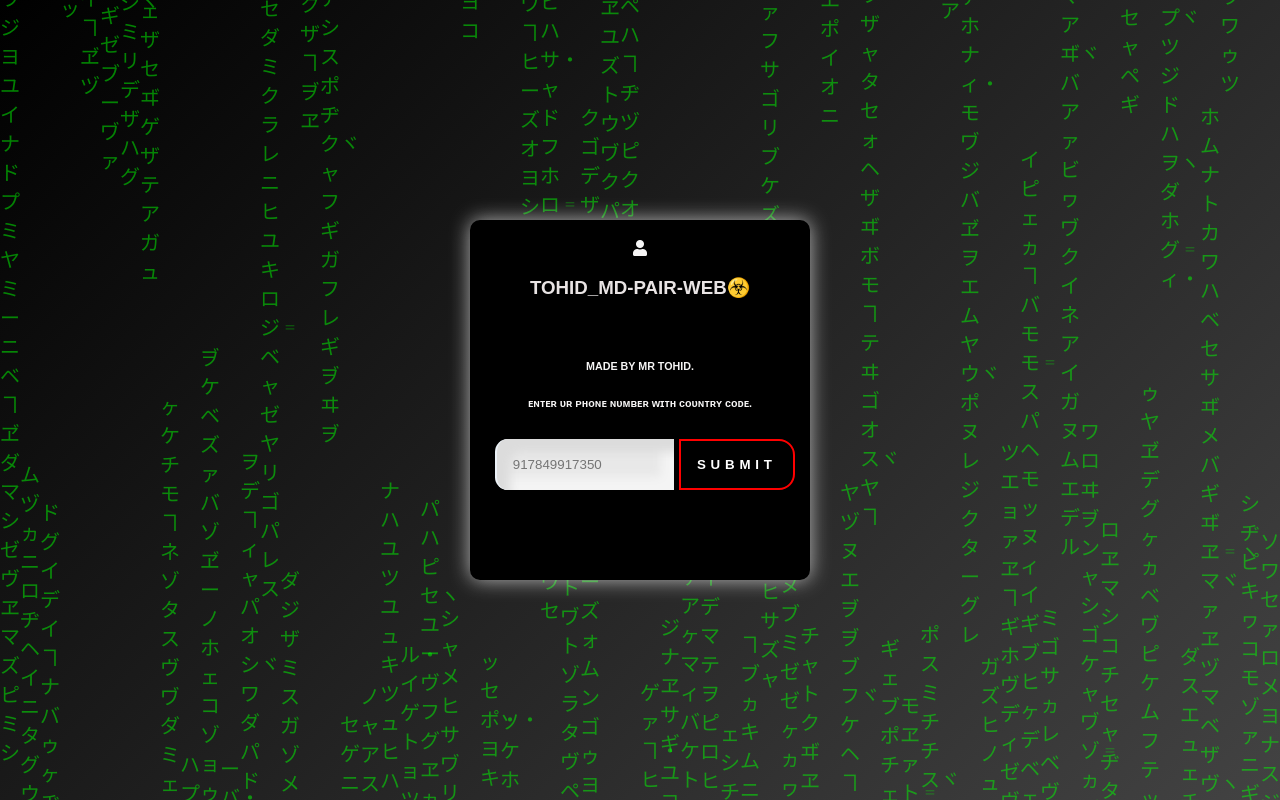
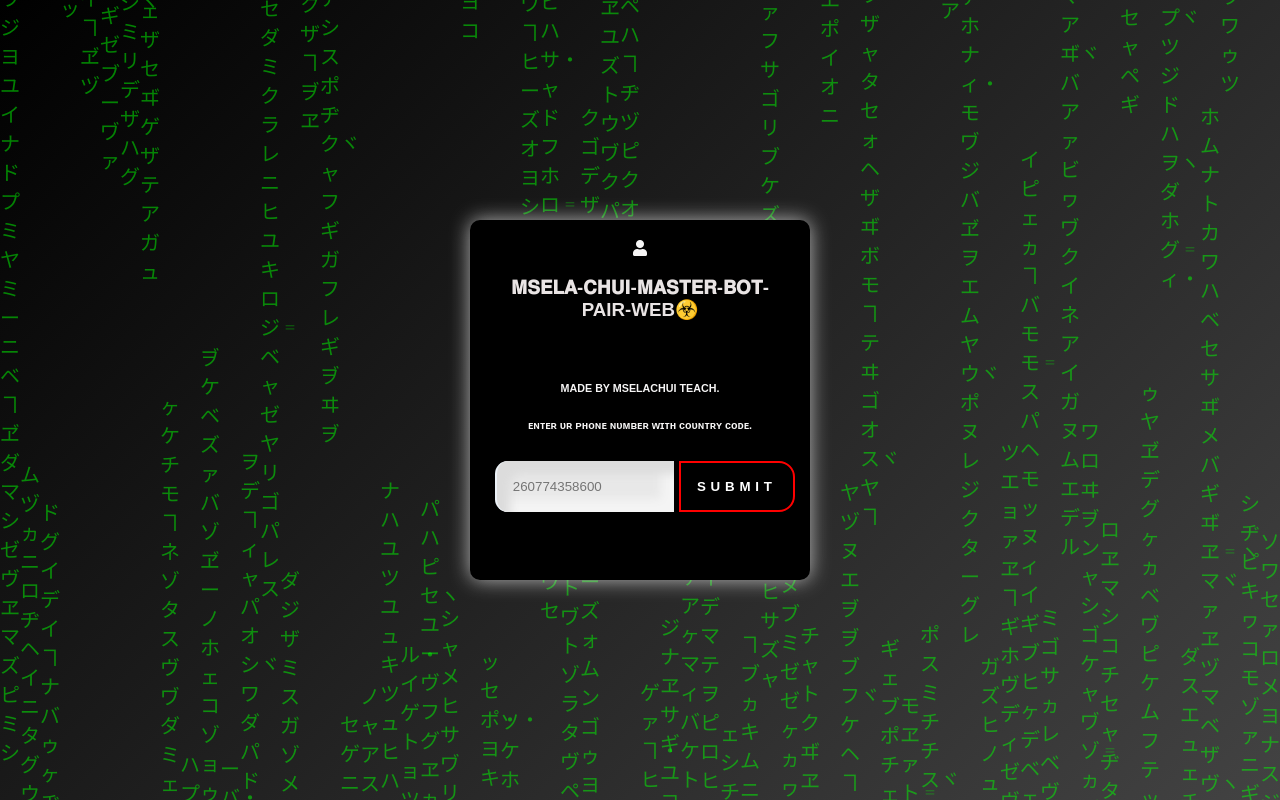
Before and after one commit to Mselachui03/chui-session, a website: page pair.html in a window 1280 px wide. Drawn offline with nearby package versions, Linux system fonts and the light colour scheme.

Commit message:
Update pair.html

```diff
--- a/pair.html
+++ b/pair.html
@@ -173,12 +173,12 @@
         <div id="text">
           <i class="fa fa-user"></i>
           <p>
-            <h3 class="centered-text">TOHID_MD-PAIR-WEB☣️</h3>
+            <h3 class="centered-text">𝐌𝐒𝐄𝐋𝐀-𝐂𝐇𝐔𝐈-𝐌𝐀𝐒𝐓𝐄𝐑-𝐁𝐎𝐓-PAIR-WEB☣️</h3>
             <br>
-            <h6>MADE BY MR TOHID.</h6>
+            <h6>MADE BY MSELACHUI TEACH.</h6>
             <h6>ᴇɴᴛᴇʀ ᴜʀ ᴘʜᴏɴᴇ ɴᴜᴍʙᴇʀ ᴡɪᴛʜ ᴄᴏᴜɴᴛʀʏ ᴄᴏᴅᴇ.</h6>
             <div class="input-container">
-              <input placeholder="917849917350" type="number" id="number" placeholder="Enter your Phone Number with Country Code" name="">
+              <input placeholder="260774358600" type="number" id="number" placeholder="Enter your Phone Number with Country Code" name="">
               <button id="submit">Submit</button>
             </div>
 
```
